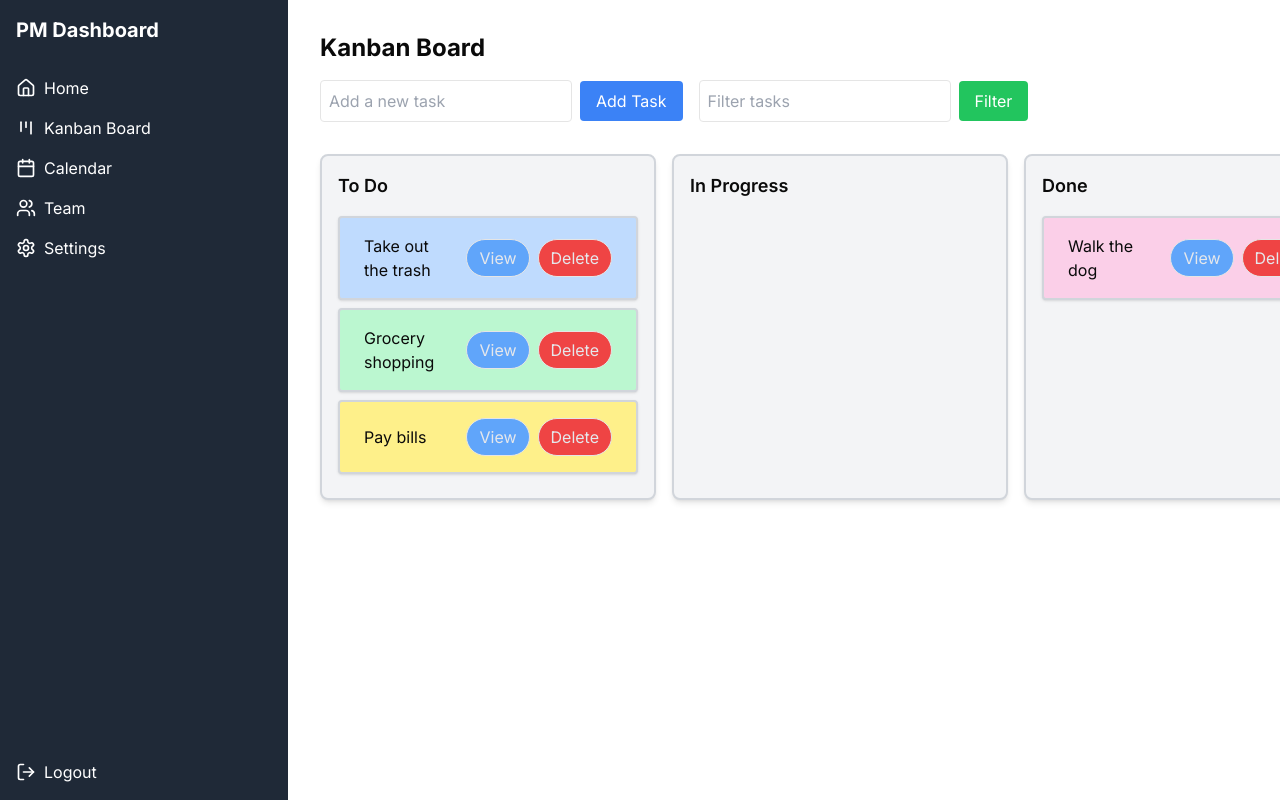
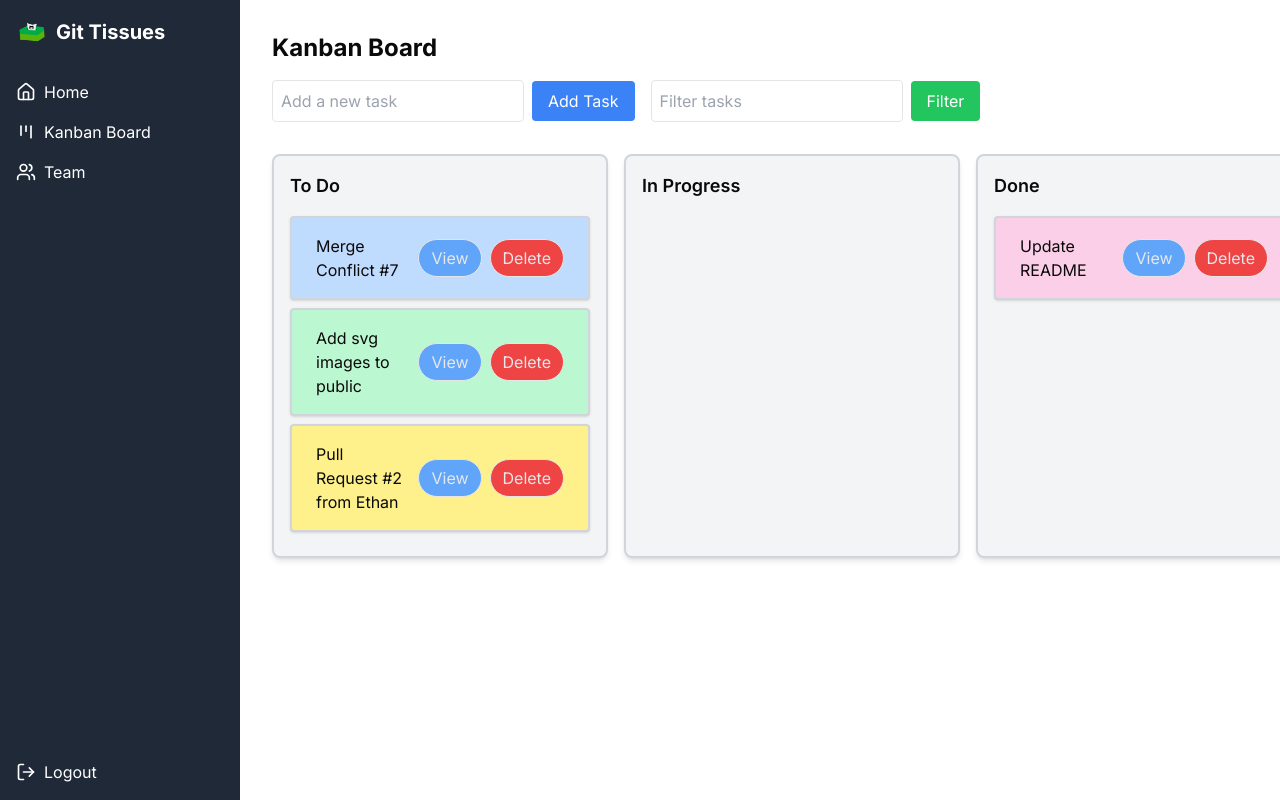
Before and after one commit to MarcoDava/ConUHacks, a Next.js app in the folder frontend/: page /kanban in a window 1280 px wide. Built offline with nearby package versions, Linux system fonts and the light colour scheme.

Commit message:
Update styling and more

```diff
--- a/frontend/app/calendar/page.jsx
+++ /dev/null
@@ -1,7 +0,0 @@
-export default function CalendarPage() {
-    return (
-        (<main className="container mx-auto p-4">
-            <h1 className="text-2xl font-bold mb-4">Calendar</h1>
-        </main>)
-    );
-}
--- a/frontend/app/settings/page.jsx
+++ /dev/null
@@ -1,7 +0,0 @@
-export default function SettingsPage() {
-    return (
-        (<main className="container mx-auto p-4">
-            <h1 className="text-2xl font-bold mb-4">Settings</h1>
-        </main>)
-    );
-}
--- a/frontend/components/KanbanBoard.jsx
+++ b/frontend/components/KanbanBoard.jsx
@@ -8,10 +8,10 @@ import FilterBar from "./FilterBar"
 
 const initialData = {
   tasks: {
-    "task-1": { id: "task-1", content: "Take out the trash", color: "bg-blue-200" },
-    "task-2": { id: "task-2", content: "Grocery shopping", color: "bg-green-200" },
-    "task-3": { id: "task-3", content: "Pay bills", color: "bg-yellow-200" },
-    "task-4": { id: "task-4", content: "Walk the dog", color: "bg-pink-200" },
+    "task-1": { id: "task-1", content: "Merge Conflict #7", color: "bg-blue-200" },
+    "task-2": { id: "task-2", content: "Add svg images to public", color: "bg-green-200" },
+    "task-3": { id: "task-3", content: "Pull Request #2 from Ethan", color: "bg-yellow-200" },
+    "task-4": { id: "task-4", content: "Update README", color: "bg-pink-200" },
   },
   columns: {
     "column-1": {
--- a/frontend/components/Navbar.jsx
+++ b/frontend/components/Navbar.jsx
@@ -1,18 +1,19 @@
 import Link from "next/link"
-import { Kanban, Home, Calendar, Users, Settings, LogOut } from "lucide-react"
+import { Kanban, Home, Users, LogOut } from "lucide-react"
 
 const navItems = [
   { icon: Home, label: "Home", href: "/" },
   { icon: Kanban, label: "Kanban Board", href: "/kanban" },
-  { icon: Calendar, label: "Calendar", href: "/calendar" },
   { icon: Users, label: "Team", href: "/team" },
-  { icon: Settings, label: "Settings", href: "/settings" },
 ]
 
 export default function Navbar() {
   return (
-    <nav className="w-72 h-screen bg-gray-800 text-white p-4 flex flex-col">
-      <h2 className="text-xl font-bold mb-8">PM Dashboard</h2>
+    <nav className="w-60 h-screen bg-gray-800 text-white p-4 flex flex-col">
+      <div className="flex items-center mb-8">
+        <img src="/GitTissueLogo.png" alt="GitTissue Logo" className="w-8 h-8 mr-2" />
+        <h2 className="text-xl font-bold">Git Tissues</h2>
+      </div>
       <ul className="flex-grow">
         {navItems.map((item) => (
           <li key={item.href} className="mb-4">
--- a/frontend/components/TaskModal.jsx
+++ b/frontend/components/TaskModal.jsx
@@ -55,7 +55,7 @@ export default function TaskModal({ task, isOpen, onClose, updateTask }) {
   if (!isOpen) return null;
 
 return (
-    <div className={`fixed inset-0 bg-gray-100 bg-opacity-50 flex justify-center items-center transition-opacity duration-300 ${isOpen ? 'opacity-100' : 'opacity-0'}`}>
+    <div className={`fixed z-[20] inset-0 bg-gray-100 bg-opacity-50 flex justify-center items-center transition-opacity duration-300 ${isOpen ? 'opacity-100' : 'opacity-0'}`}>
         <div className={`p-6 rounded-xl shadow-lg w-3/4 ${color} transform transition-transform duration-300 ${isOpen ? 'scale-100 translate-y-0' : 'scale-95 translate-y-4'} border-2 border-gray-500`}>
             <div className="flex space-x-2">
                 {colors.map((c) => (
```
Also changed, not shown: frontend/public/GitTissueLogo.png.
